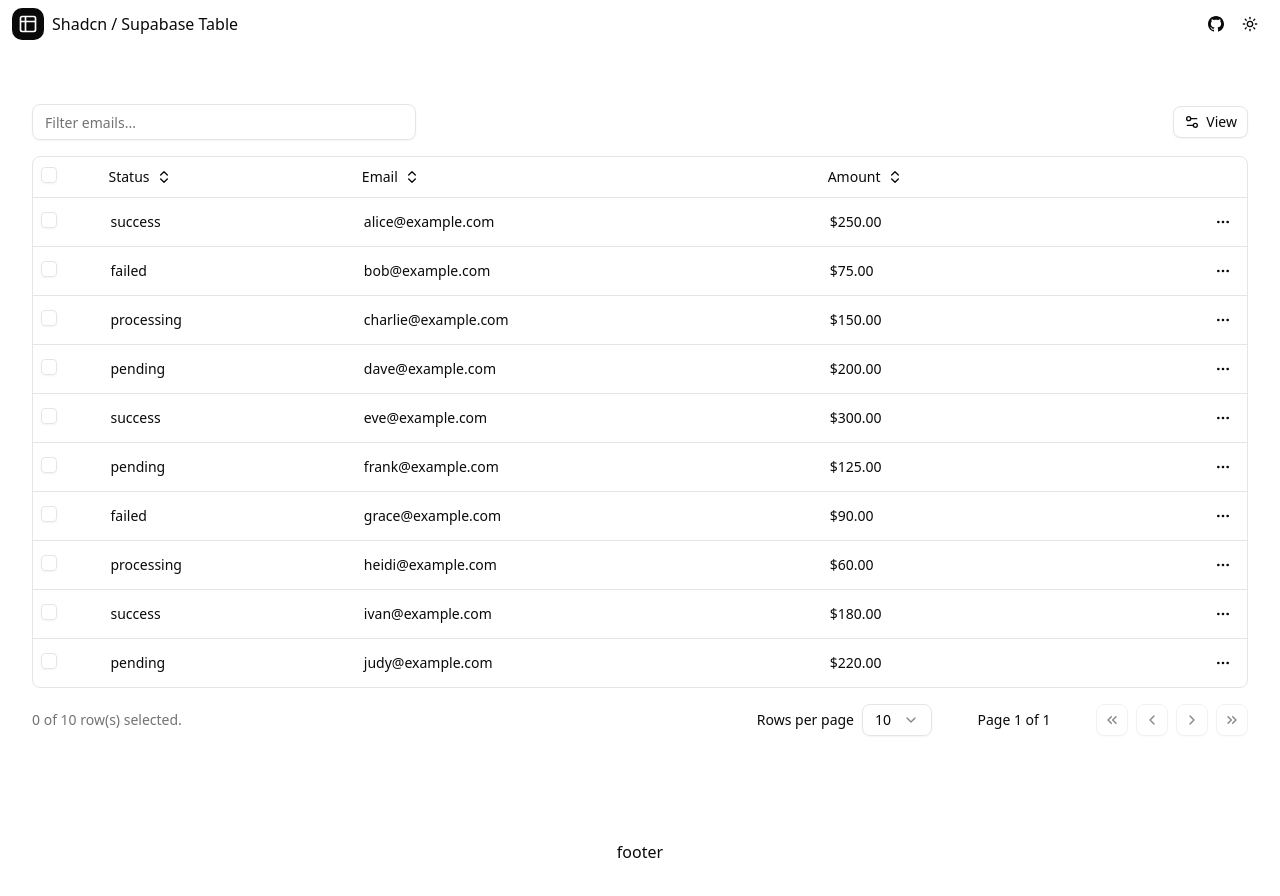
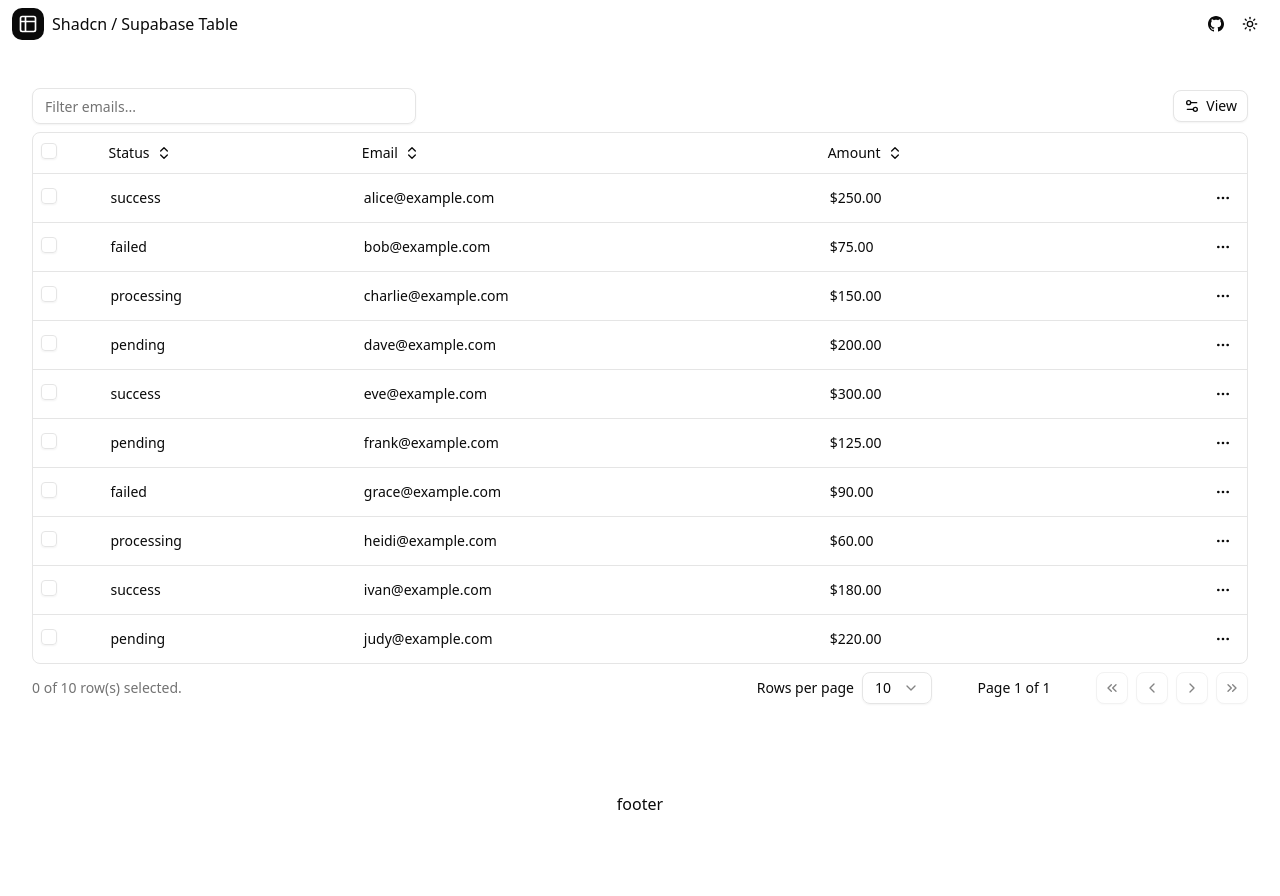
Before and after one commit to JoeBuildsStuff/shadcn-supabase-table, a Next.js app: page / in a window 1280 px wide. Shown: the top 896 px of the page. After the commit the page ends 864 px from the top, so only its background shows below. Built offline with nearby package versions, Linux system fonts and the light colour scheme.

Commit message:
Update DataTable component styles and structure; adjust padding in DataTableExamplePayments and main page layout for improved UI consistency.

```diff
--- a/registry/data-table/components/data-table-example-payments/data-table-example-payments.tsx
+++ b/registry/data-table/components/data-table-example-payments/data-table-example-payments.tsx
@@ -81,7 +81,7 @@ export default async function DataTableExamplePayments() {
   const data = await getData()
 
   return (
-    <div className="px-8 py-10">
+    <div className="">
       <DataTable columns={columns} data={data} />
     </div>
   )
--- a/registry/data-table/components/data-table/data-table.tsx
+++ b/registry/data-table/components/data-table/data-table.tsx
@@ -63,7 +63,7 @@ export function DataTable<TData, TValue>({
 
   return (
     <div>
-        <div className="flex items-center py-4">
+        <div className="flex items-center pb-2">
             <Input
                 placeholder="Filter emails..."
                 value={(table.getColumn("email")?.getFilterValue() as string) ?? ""}
@@ -118,7 +118,7 @@ export function DataTable<TData, TValue>({
                 </TableBody>
             </Table>
         </div>
-        <div className="py-4">
+        <div className="pt-2">
             <DataTablePagination table={table} />
         </div>
     </div>
--- a/src/app/page.tsx
+++ b/src/app/page.tsx
@@ -2,7 +2,7 @@ import DataTableExamplePayments from "@/components/data-table-example-payments/d
 
 export default function Home() {
 return (
-  <main className="">
+  <main className="px-8 py-10">
     <DataTableExamplePayments />
   </main>
 );
--- /dev/null
+++ b/src/app/payments/page.tsx
@@ -0,0 +1,9 @@
+import DataTableExamplePayments from "@/components/data-table-example-payments/data-table-example-payments";
+
+export default function Payments() {
+  return (
+    <div className="px-8 py-10">
+      <DataTableExamplePayments />
+    </div>
+  )
+}
--- a/src/components/data-table-example-payments/data-table-example-payments.tsx
+++ b/src/components/data-table-example-payments/data-table-example-payments.tsx
@@ -81,7 +81,7 @@ export default async function DataTableExamplePayments() {
   const data = await getData()
 
   return (
-    <div className="px-8 py-10">
+    <div className="">
       <DataTable columns={columns} data={data} />
     </div>
   )
--- a/src/components/data-table/data-table.tsx
+++ b/src/components/data-table/data-table.tsx
@@ -63,7 +63,7 @@ export function DataTable<TData, TValue>({
 
   return (
     <div>
-        <div className="flex items-center py-4">
+        <div className="flex items-center pb-2">
             <Input
                 placeholder="Filter emails..."
                 value={(table.getColumn("email")?.getFilterValue() as string) ?? ""}
@@ -118,7 +118,7 @@ export function DataTable<TData, TValue>({
                 </TableBody>
             </Table>
         </div>
-        <div className="py-4">
+        <div className="pt-2">
             <DataTablePagination table={table} />
         </div>
     </div>
```
Also changed, not shown: public/r/data-table-payments.json (+2 -2 lines).
